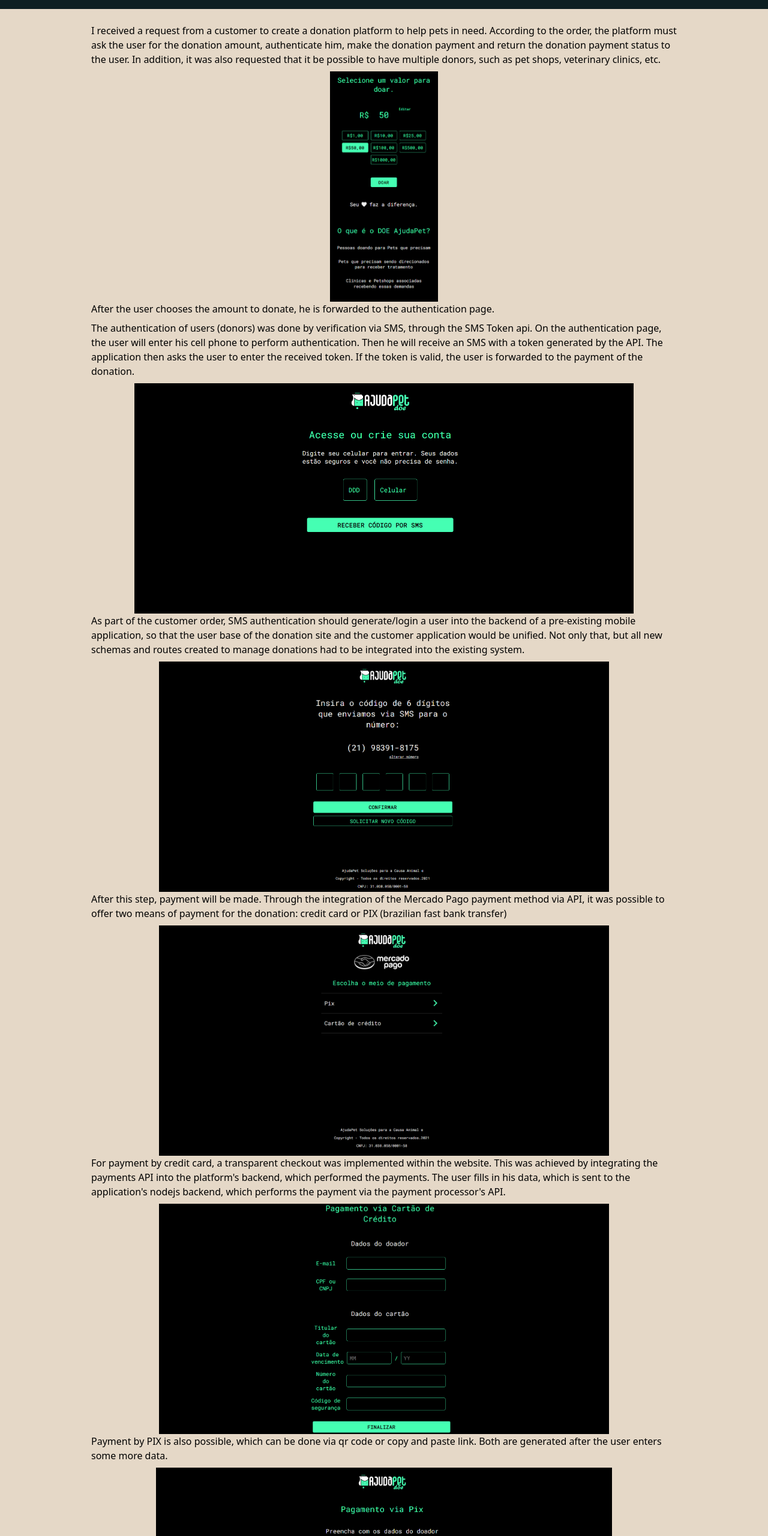
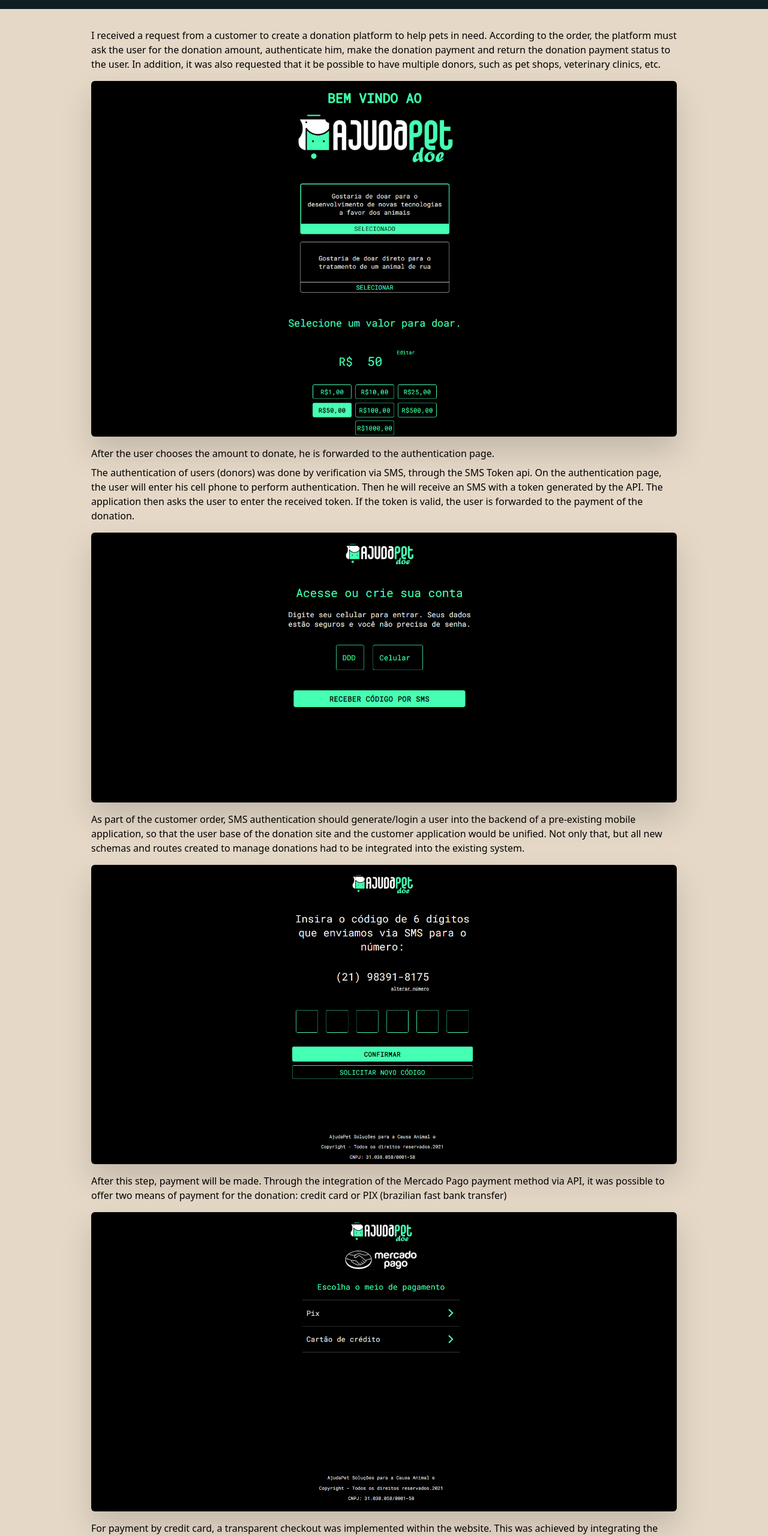
Before and after one commit to felipebetts/portfolio-2023, a Next.js app: page /works/donations in a window 1280 px wide. Shown: the part 205-2766 px from the top of the page at 60% size. Built offline with nearby package versions, Linux system fonts and the light colour scheme.

Commit message:
feat: apply LazyImage to donations page

```diff
--- a/src/components/shared/lazy-image.tsx
+++ b/src/components/shared/lazy-image.tsx
@@ -13,12 +13,12 @@ interface Props {
 const LazyImage: React.FC<Props> = ({ alt, className, height, src, width }) => {
   const [imageLoaded, setImageLoaded] = useState(false)
 
-  const handleImageLoaded = useCallback(() => {
+  const handleImageLoaded = () => {
     setImageLoaded(true)
-  }, [])
+  }
 
   return (
-    <div className={clsx('relative', className)}>
+    <div className={clsx('relative mx-auto', className)}>
       <div
         className={clsx(
           'absolute top-0 h-full w-full',
--- a/src/pages/works/donations.tsx
+++ b/src/pages/works/donations.tsx
@@ -1,11 +1,12 @@
 import WorkDetails from '@/components/layout/works/work-details'
+import LazyImage from '@/components/shared/lazy-image'
 import Image from 'next/image'
 import React from 'react'
 
 const Donations = () => {
   return (
     <WorkDetails title="Donations Agreggator">
-      <p className="mb-2">
+      <p className="my-2">
         I received a request from a customer to create a donation platform to
         help pets in need. According to the order, the platform must ask the
         user for the donation amount, authenticate him, make the donation
@@ -13,19 +14,26 @@ const Donations = () => {
         it was also requested that it be possible to have multiple donors, such
         as pet shops, veterinary clinics, etc.
       </p>
-      <div className="relative w-full h-96">
+      <LazyImage
+        height={900}
+        width={1600}
+        alt="cover"
+        src="/images/ajudapet/cover.png"
+        className="my-4"
+      />
+      {/* <div className="relative w-full h-96 my-4">
         <Image
           src="/images/ajudapet/2.png"
           fill
           alt="donations agreggator"
           className="object-contain"
         />
-      </div>
-      <p className="mb-2">
+      </div> */}
+      <p className="my-2">
         After the user chooses the amount to donate, he is forwarded to the
         authentication page.
       </p>
-      <p className="mb-2">
+      <p className="my-2">
         The authentication of users (donors) was done by verification via SMS,
         through the SMS Token api. On the authentication page, the user will
         enter his cell phone to perform authentication. Then he will receive an
@@ -33,16 +41,15 @@ const Donations = () => {
         user to enter the received token. If the token is valid, the user is
         forwarded to the payment of the donation.
       </p>
-      <div className="relative w-full h-96">
-        <Image
+      <LazyImage
+        height={900}
+        width={1600}
         src="/images/ajudapet/3.png"
-          fill
         alt="donations agreggator"
-          className="object-contain"
+        className="my-4"
       />
-      </div>
 
-      <p className="mb-2">
+      <p className="my-2">
         As part of the customer order, SMS authentication should generate/login
         a user into the backend of a pre-existing mobile application, so that
         the user base of the donation site and the customer application would be
@@ -52,31 +59,29 @@ const Donations = () => {
         existing system was a considerable technical challenge. */}
       </p>
 
-      <div className="relative w-full h-96">
-        <Image
+      <LazyImage
+        height={900}
+        width={1600}
+        alt="donations agreggator"
         src="/images/ajudapet/4.png"
-          fill
-          alt="donations agreggator"
-          className="object-contain"
+        className="my-4"
       />
-      </div>
 
-      <p className="mb-2">
+      <p className="my-2">
         After this step, payment will be made. Through the integration of the
         Mercado Pago payment method via API, it was possible to offer two means
         of payment for the donation: credit card or PIX (brazilian fast bank
         transfer)
       </p>
 
-      <div className="relative w-full h-96">
-        <Image
+      <LazyImage
+        height={900}
+        width={1600}
         src="/images/ajudapet/5.png"
-          fill
         alt="donations agreggator"
-          className="object-contain"
+        className="my-4"
       />
-      </div>
-      <p className="mb-2">
+      <p className="my-2">
         For payment by credit card, a transparent checkout was implemented
         within the website. This was achieved by integrating the payments API
         into the platform&apos;s backend, which performed the payments. The user
@@ -85,42 +90,38 @@ const Donations = () => {
         API.
       </p>
 
-      <div className="relative w-full h-96">
-        <Image
+      <LazyImage
+        height={900}
+        width={1600}
+        alt="donations agreggator"
         src="/images/ajudapet/6.png"
-          fill
-          alt="donations agreggator"
-          className="object-contain"
+        className="my-4"
       />
-      </div>
-      <p className="mb-2">
+      <p className="my-2">
         Payment by PIX is also possible, which can be done via qr code or copy
         and paste link. Both are generated after the user enters some more data.
       </p>
-      <div className="relative w-full h-96">
-        <Image
+      <LazyImage
+        height={900}
+        width={1600}
         src="/images/ajudapet/7.png"
-          fill
         alt="donations agreggator"
-          className="object-contain"
+        className="my-4"
       />
-      </div>
-      <div className="relative w-full h-96">
-        <Image
+      <LazyImage
+        height={900}
+        width={1600}
         src="/images/ajudapet/8.png"
-          fill
         alt="donations agreggator"
-          className="object-contain"
+        className="my-4"
       />
-      </div>
-      <div className="relative w-full h-96">
-        <Image
+      <LazyImage
+        height={900}
+        width={1600}
         src="/images/ajudapet/9.png"
-          fill
         alt="donations agreggator"
-          className="object-contain"
+        className="my-4"
       />
-      </div>
     </WorkDetails>
   )
 }
```
Lines whose indentation alone changed are shown as unchanged.
